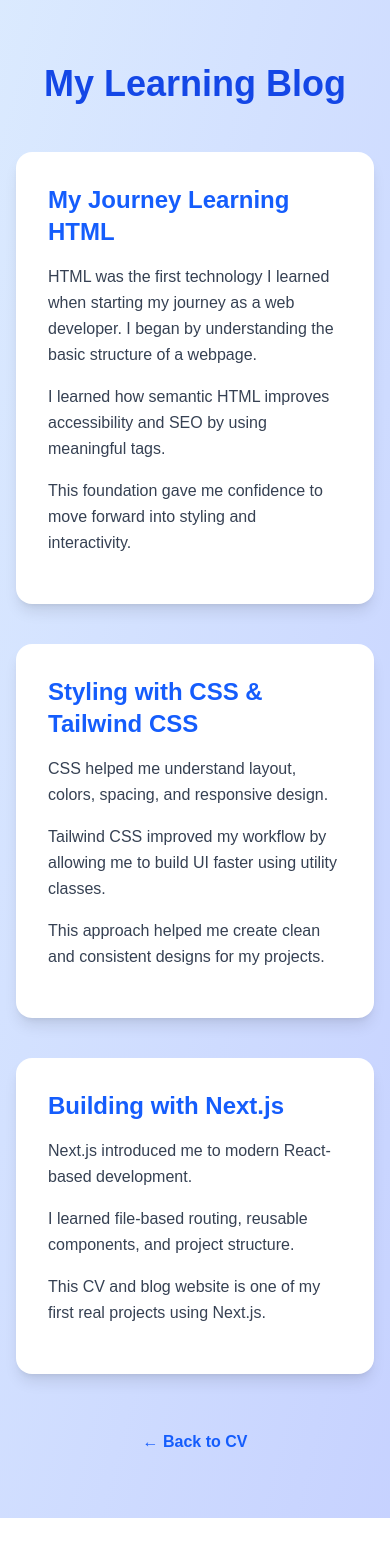
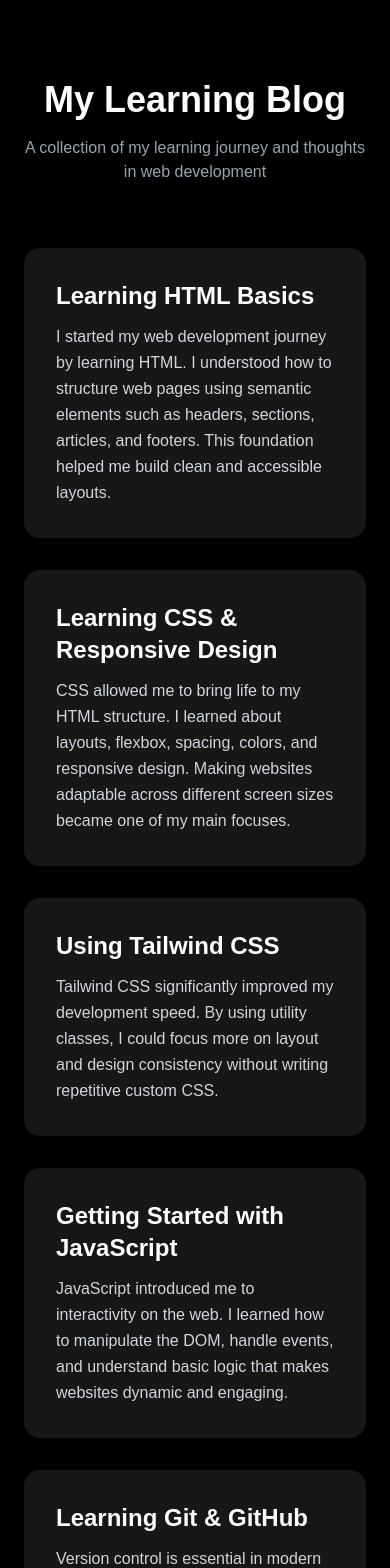
Before and after one commit to GUSNARA66/cv-nextjs, a Next.js app: page /blog in a window 390 px wide. Shown: the top 1568 px of the page. Before the commit the page ends 1518 px from the top, so only its background shows below. Built offline with nearby package versions, Linux system fonts and the light colour scheme.

Commit message:
Update CV and blog design

```diff
--- a/app/blog/page.tsx
+++ b/app/blog/page.tsx
@@ -1,92 +1,90 @@
 "use client";
 
 import { motion } from "framer-motion";
+import Link from "next/link";
 
-const posts = [
-  {
-    title: "My Journey Learning HTML",
-    content: [
-      "HTML was the first technology I learned when starting my journey as a web developer. I began by understanding the basic structure of a webpage.",
-      "I learned how semantic HTML improves accessibility and SEO by using meaningful tags.",
-      "This foundation gave me confidence to move forward into styling and interactivity."
-    ],
-  },
-  {
-    title: "Styling with CSS & Tailwind CSS",
-    content: [
-      "CSS helped me understand layout, colors, spacing, and responsive design.",
-      "Tailwind CSS improved my workflow by allowing me to build UI faster using utility classes.",
-      "This approach helped me create clean and consistent designs for my projects."
-    ],
-  },
-  {
-    title: "Building with Next.js",
-    content: [
-      "Next.js introduced me to modern React-based development.",
-      "I learned file-based routing, reusable components, and project structure.",
-      "This CV and blog website is one of my first real projects using Next.js."
-    ],
-  },
-];
-
-export default function Blog() {
+export default function BlogPage() {
   return (
-    <main className="min-h-screen bg-gradient-to-br from-blue-100 to-indigo-200 py-16 px-4">
-      <div className="max-w-4xl mx-auto">
+    <main className="min-h-screen bg-black text-white px-6 py-20">
 
       {/* TITLE */}
+      <div className="max-w-5xl mx-auto text-center mb-16">
         <motion.h1
-          initial={{ opacity: 0, y: -20 }}
+          className="text-4xl font-bold mb-4"
+          initial={{ opacity: 0, y: 10 }}
           animate={{ opacity: 1, y: 0 }}
-          transition={{ duration: 0.6 }}
-          className="text-4xl font-bold text-center text-blue-700 mb-12"
         >
           My Learning Blog
         </motion.h1>
+        <p className="text-gray-400">
+          A collection of my learning journey and thoughts in web development
+        </p>
+      </div>
 
-        {/* POSTS */}
-        <div className="space-y-10">
-          {posts.map((post, i) => (
+      {/* BLOG LIST */}
+      <div className="max-w-5xl mx-auto grid gap-8">
+
+        {[
+          {
+            title: "Learning HTML Basics",
+            content:
+              "I started my web development journey by learning HTML. I understood how to structure web pages using semantic elements such as headers, sections, articles, and footers. This foundation helped me build clean and accessible layouts.",
+          },
+          {
+            title: "Learning CSS & Responsive Design",
+            content:
+              "CSS allowed me to bring life to my HTML structure. I learned about layouts, flexbox, spacing, colors, and responsive design. Making websites adaptable across different screen sizes became one of my main focuses.",
+          },
+          {
+            title: "Using Tailwind CSS",
+            content:
+              "Tailwind CSS significantly improved my development speed. By using utility classes, I could focus more on layout and design consistency without writing repetitive custom CSS.",
+          },
+          {
+            title: "Getting Started with JavaScript",
+            content:
+              "JavaScript introduced me to interactivity on the web. I learned how to manipulate the DOM, handle events, and understand basic logic that makes websites dynamic and engaging.",
+          },
+          {
+            title: "Learning Git & GitHub",
+            content:
+              "Version control is essential in modern development. Git taught me how to track changes, while GitHub helped me showcase my projects and collaborate more efficiently.",
+          },
+          {
+            title: "My Goals as a Web Developer",
+            content:
+              "My goal is to become a professional web developer. I plan to deepen my knowledge of JavaScript, master modern frameworks like Next.js, and continuously improve my UI/UX skills.",
+          },
+        ].map((post, i) => (
           <motion.article
-              key={post.title}
-              initial={{ opacity: 0, y: 30 }}
+            key={i}
+            className="bg-neutral-900 rounded-2xl p-8 shadow-lg"
+            initial={{ opacity: 0, y: 20 }}
             whileInView={{ opacity: 1, y: 0 }}
-              transition={{ duration: 0.5, delay: i * 0.1 }}
+            transition={{ delay: i * 0.1 }}
             viewport={{ once: true }}
-              className="bg-white rounded-2xl shadow-lg p-8 hover:shadow-2xl transition"
           >
-              <h2 className="text-2xl font-semibold text-blue-600 mb-4">
+            <h2 className="text-2xl font-semibold mb-3">
               {post.title}
             </h2>
-
-              {post.content.map((text, idx) => (
-                <p
-                  key={idx}
-                  className="text-gray-700 leading-relaxed mb-4"
-                >
-                  {text}
+            <p className="text-gray-300 leading-relaxed">
+              {post.content}
             </p>
-              ))}
           </motion.article>
         ))}
       </div>
 
       {/* BACK BUTTON */}
-        <motion.div
-          initial={{ opacity: 0 }}
-          animate={{ opacity: 1 }}
-          transition={{ delay: 0.6 }}
-          className="text-center mt-14"
-        >
-          <a
+      <div className="text-center mt-16">
+        <Link
           href="/"
-            className="inline-block text-blue-600 font-semibold hover:underline"
+          className="inline-block bg-white text-black px-10 py-3 rounded-full
+          font-semibold shadow-lg hover:bg-gray-200 transition"
         >
           ← Back to CV
-          </a>
-        </motion.div>
+        </Link>
+      </div>
 
-      </div>
     </main>
   );
 }
--- a/app/page.tsx
+++ b/app/page.tsx
@@ -4,76 +4,75 @@
 
 export default function Home() {
   return (
-    <main className="min-h-screen bg-neutral-900">
+    <main className="min-h-screen bg-black text-white">
 
-      {/* HERO BACKGROUND */}
-      <div className="relative max-w-4xl mx-auto h-[40vh] rounded-3xl overflow-hidden mt-10">
+      {/* HERO */}
+      <div className="relative max-w-5xl mx-auto h-[45vh] rounded-b-3xl overflow-hidden">
+        {/* Background image */}
         <div
-          className="absolute inset-0 bg-no-repeat bg-right"
-          style={{
-            backgroundImage: "url('/anime-bg.jpg')",
-            backgroundSize: "70%",
-          }}
+          className="absolute inset-0 bg-center bg-cover"
+          style={{ backgroundImage: "url('/anime-bg.jpg')" }}
         />
-        <div className="absolute inset-0 bg-black/60" />
+        <div className="absolute inset-0 bg-black/70" />
 
-        {/* HERO CONTENT */}
-        <div className="relative z-10 flex flex-col items-center justify-center h-full text-white">
+        {/* Hero content */}
+        <div className="relative z-10 h-full flex flex-col items-center justify-center text-center px-4">
           <motion.img
             src="/profile.jpg"
             alt="Profile"
+            className="w-32 h-32 rounded-full border-4 border-white object-cover shadow-xl"
             initial={{ scale: 0.8, opacity: 0 }}
             animate={{ scale: 1, opacity: 1 }}
-            transition={{ duration: 0.6 }}
-            className="w-32 h-32 rounded-full border-4 border-white object-cover shadow-xl"
+            transition={{ duration: 0.5 }}
           />
 
           <motion.h1
-            initial={{ opacity: 0, y: 12 }}
+            className="text-3xl md:text-4xl font-bold mt-4"
+            initial={{ opacity: 0, y: 10 }}
             animate={{ opacity: 1, y: 0 }}
             transition={{ delay: 0.3 }}
-            className="text-3xl font-bold mt-4 text-center"
           >
             Igusti Ngurah Prayatna Rasendriya Kadwastana
           </motion.h1>
 
           <motion.p
+            className="text-gray-300 mt-2"
             initial={{ opacity: 0 }}
             animate={{ opacity: 1 }}
             transition={{ delay: 0.4 }}
-            className="text-neutral-300 mt-2"
           >
             Junior Web Developer • Student
           </motion.p>
         </div>
       </div>
 
-      {/* CV CONTENT */}
+      {/* CV CARD */}
       <motion.section
+        className="max-w-5xl mx-auto bg-neutral-900 rounded-3xl shadow-2xl p-10 -mt-28 relative z-20"
         initial={{ opacity: 0, y: 40 }}
         animate={{ opacity: 1, y: 0 }}
-        transition={{ duration: 0.7 }}
-        className="max-w-4xl mx-auto bg-white rounded-3xl shadow-2xl p-10 -mt-24 relative z-20"
+        transition={{ duration: 0.6 }}
       >
 
         {/* ABOUT */}
         <section className="mb-10">
-          <h2 className="text-xl font-semibold text-black mb-3">
+          <h2 className="text-xl font-semibold border-b border-gray-700 pb-2 mb-4">
             About Me
           </h2>
-          <p className="text-neutral-700 leading-relaxed">
-            I am a motivated junior web developer who is currently learning
-            modern web technologies such as HTML, CSS, JavaScript, Tailwind CSS,
-            and Next.js. I enjoy building clean, responsive, and user-friendly
-            interfaces while continuously improving my skills.
+          <p className="text-gray-300 leading-relaxed">
+            I am a junior web developer who is passionate about building clean,
+            modern, and responsive web interfaces. I am currently learning
+            modern technologies such as HTML, CSS, JavaScript, Tailwind CSS,
+            and Next.js while continuously improving my skills through projects.
           </p>
         </section>
 
         {/* SKILLS */}
         <section className="mb-10">
-          <h2 className="text-xl font-semibold text-black mb-4">
+          <h2 className="text-xl font-semibold border-b border-gray-700 pb-2 mb-4">
             Skills
           </h2>
+
           <div className="flex flex-wrap gap-3">
             {[
               "HTML",
@@ -85,11 +84,11 @@
             ].map((skill, i) => (
               <motion.span
                 key={skill}
+                className="px-4 py-2 bg-white text-black rounded-full text-sm font-medium"
                 initial={{ opacity: 0, y: 10 }}
                 whileInView={{ opacity: 1, y: 0 }}
-                transition={{ delay: i * 0.08 }}
+                transition={{ delay: i * 0.1 }}
                 viewport={{ once: true }}
-                className="px-4 py-2 bg-neutral-200 text-neutral-800 rounded-full text-sm font-medium"
               >
                 {skill}
               </motion.span>
@@ -99,11 +98,11 @@
 
         {/* EDUCATION */}
         <section className="mb-10">
-          <h2 className="text-xl font-semibold text-black mb-3">
+          <h2 className="text-xl font-semibold border-b border-gray-700 pb-2 mb-4">
             Education
           </h2>
-          <p className="text-neutral-700">
-            <strong>SMK TI Mengwitani</strong><br />
+          <p className="text-gray-300">
+            <strong className="text-white">SMK TI Mengwitani</strong><br />
             Major: TJKT<br />
             2026 – 2027
           </p>
@@ -113,13 +112,12 @@
         <div className="text-center">
           <a
             href="/blog"
-            className="inline-block bg-black text-white px-10 py-3 rounded-full
-            font-semibold shadow-lg hover:bg-neutral-800 transition"
+            className="inline-block bg-white text-black px-10 py-3 rounded-full
+            font-semibold shadow-lg hover:bg-gray-200 transition"
           >
             View My Blog →
           </a>
         </div>
-
       </motion.section>
     </main>
   );
```
Lines whose indentation alone changed are shown as unchanged.
